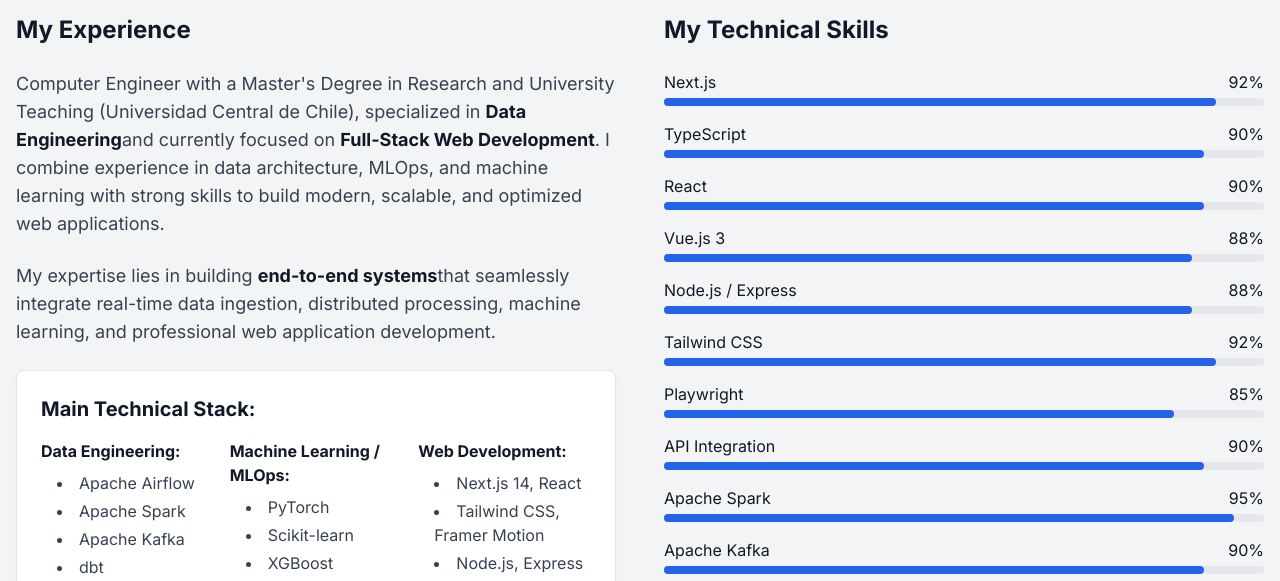
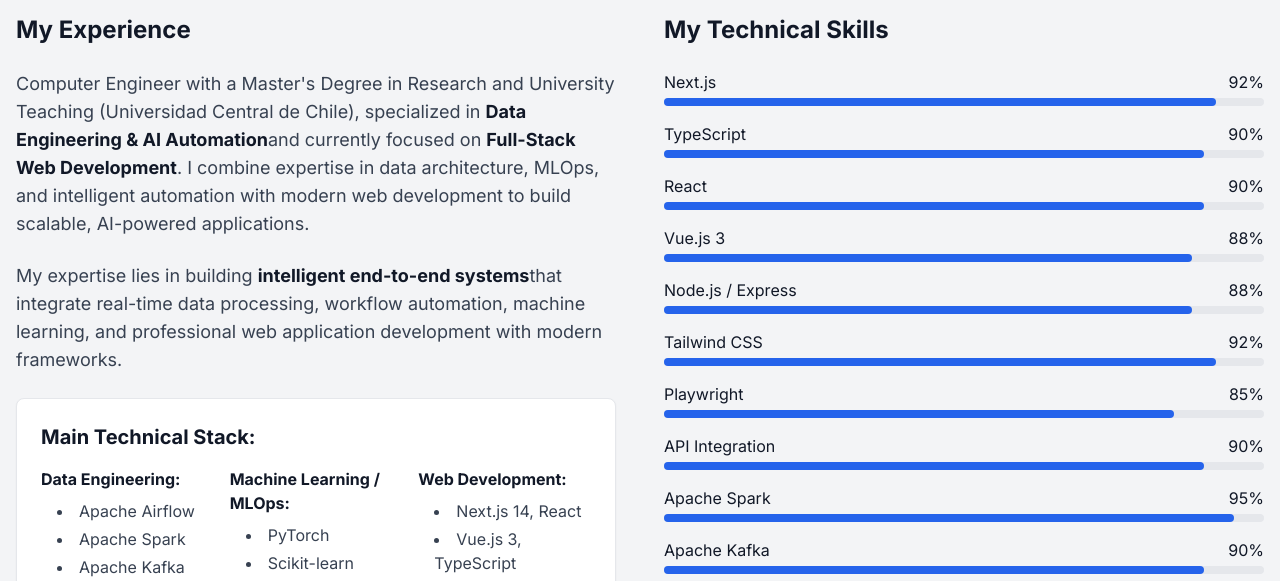
Before and after one commit to pashitox/personal-portfolio, a Next.js app in the folder frontend/: page / in a window 1280 px wide. Both pictures are taken after a click on the button "About Me". Shown: the part 219-800 px from the top of the page. Built offline with nearby package versions, Linux system fonts and the light colour scheme; no server answers.

Commit message:
prueba 2

```diff
--- a/frontend/src/components/About.tsx
+++ b/frontend/src/components/About.tsx
@@ -31,16 +31,16 @@
             </h3>
             <p className="text-gray-700 dark:text-gray-300 text-base md:text-lg mb-4 md:mb-6 leading-relaxed">
               Computer Engineer with a Master&apos;s Degree in Research and University Teaching (Universidad Central de Chile),
-              specialized in <strong className="text-gray-900 dark:text-white">Data Engineering</strong>
+              specialized in <strong className="text-gray-900 dark:text-white">Data Engineering & AI Automation</strong>
               and currently focused on <strong className="text-gray-900 dark:text-white">Full-Stack Web Development</strong>.
-              I combine experience in data architecture, MLOps, and machine learning with strong skills to build
-              modern, scalable, and optimized web applications.
+              I combine expertise in data architecture, MLOps, and intelligent automation with modern web development
+              to build scalable, AI-powered applications.
             </p>
 
             <p className="text-gray-700 dark:text-gray-300 text-base md:text-lg mb-4 md:mb-6 leading-relaxed">
-              My expertise lies in building <strong className="text-gray-900 dark:text-white">end-to-end systems</strong>
-              that seamlessly integrate real-time data ingestion, distributed processing, machine learning,
-              and professional web application development.
+              My expertise lies in building <strong className="text-gray-900 dark:text-white">intelligent end-to-end systems</strong>
+              that integrate real-time data processing, workflow automation, machine learning,
+              and professional web application development with modern frameworks.
             </p>
 
             <div className="bg-white dark:bg-gray-800 p-6 rounded-lg mb-6 border border-gray-200 dark:border-gray-700 shadow-sm">
@@ -74,10 +74,10 @@
                   <strong className="text-gray-900 dark:text-white">Web Development:</strong>
                   <ul className="list-disc list-inside mt-2 ml-4 space-y-1 text-sm md:text-base">
                     <li>Next.js 14, React</li>
-                    <li>Tailwind CSS, Framer Motion</li>
+                    <li>Vue.js 3, TypeScript</li>
                     <li>Node.js, Express</li>
                     <li>REST APIs, GraphQL</li>
-                    <li>Testing with Jest and Cypress</li>
+                    <li>n8n Automation</li>
                     <li>CI/CD with GitHub Actions</li>
                   </ul>
                 </div>
@@ -86,8 +86,8 @@
 
             <p className="text-gray-700 dark:text-gray-300 text-base md:text-lg">
               <strong className="text-gray-900 dark:text-white">Open to</strong> roles such as
-              <strong className="text-gray-900 dark:text-white"> Full-Stack Web Developer, Senior Data Engineer, MLOps Engineer, or Data Architect</strong>,
-              where I can leverage my multidisciplinary technical skills to solve complex problems
+              <strong className="text-gray-900 dark:text-white"> Full-Stack Web Developer, AI Engineer, MLOps Engineer, or Automation Specialist</strong>,
+              where I can leverage my multidisciplinary technical skills to build intelligent systems
               and lead high-impact initiatives.
             </p>
           </motion.div>
@@ -125,13 +125,13 @@
 
             <div className="mt-6 md:mt-8 bg-white dark:bg-gray-800 p-6 rounded-lg border border-gray-200 dark:border-gray-700 shadow-sm">
               <h4 className="text-lg md:text-xl font-bold text-gray-900 dark:text-white mb-3 md:mb-4">
-                MLOps & Cloud:
+                MLOps & Automation:
               </h4>
               <div className="flex flex-wrap gap-2">
                 {[
                   'FastAPI', 'MLflow', 'Docker', 'Kubernetes',
-                  'Terraform', 'MinIO/S3', 'Grafana',
-                  'Streamlit', 'Power BI', 'Plotly'
+                  'n8n Workflows', 'OpenAI API', 'Grafana',
+                  'Streamlit', 'Twilio API', 'Gmail SMTP'
                 ].map((tech) => (
                   <span
                     key={tech}
```
